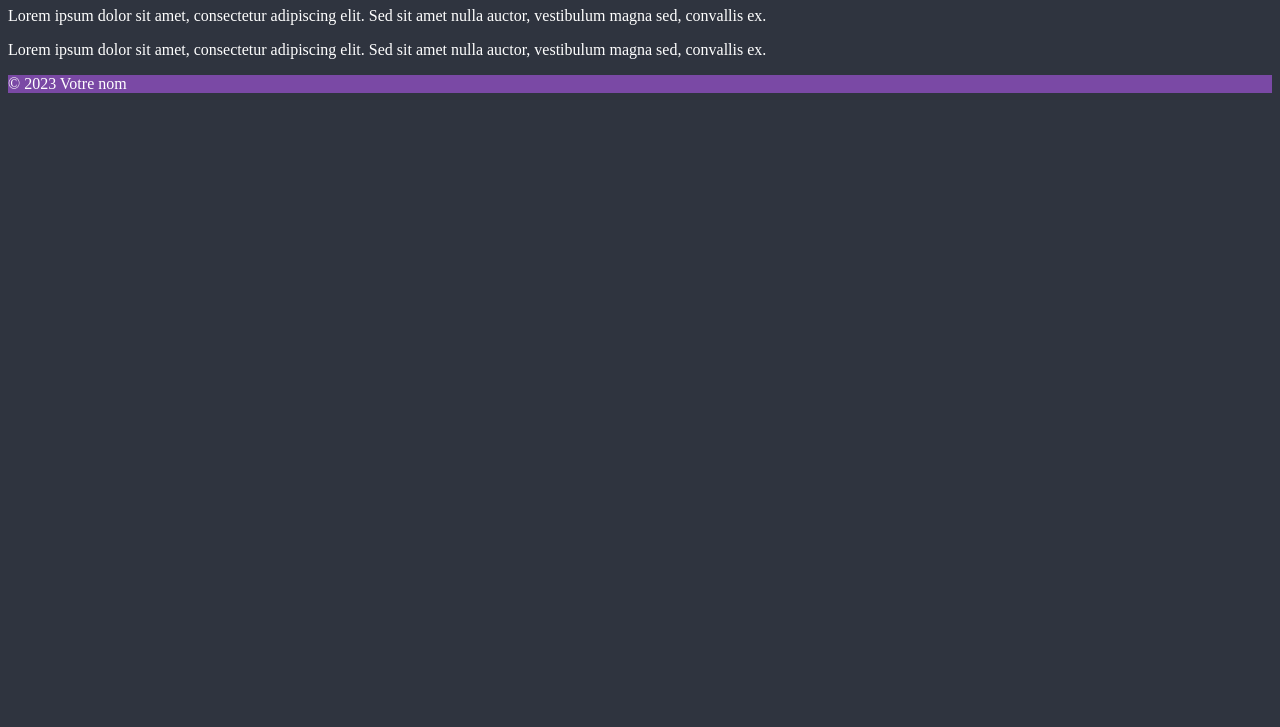
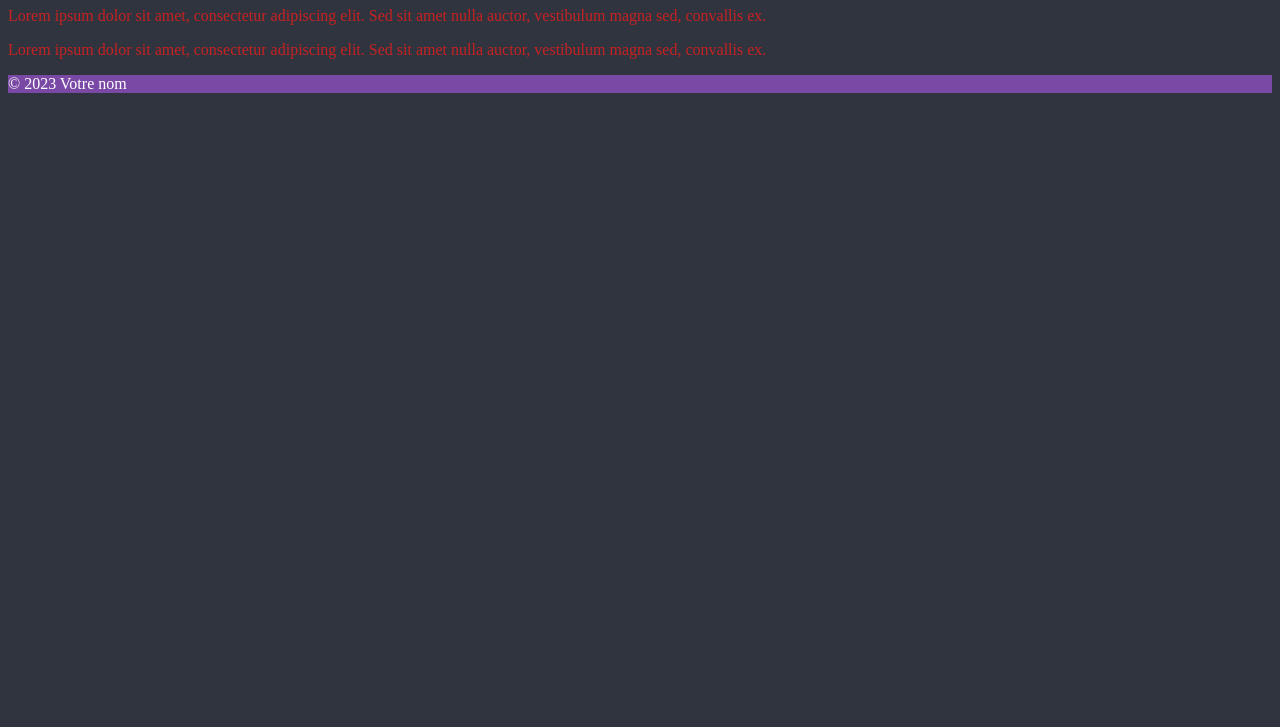
Before and after one commit to titouanlengignon/titouanlengignon.github.io, a plain HTML site: page index.html in a window 1280 px wide. Shown: the part 73-800 px from the top of the page. Drawn offline with Linux system fonts and the light colour scheme.

Commit message:
Css modifier normalement

```diff
--- a/style.css
+++ b/style.css
@@ -1,6 +1,6 @@
 body {
     background-color: #2f343f;
-    color: #ffffff;
+    color: #c72222;
   }
 
   footer {
```
